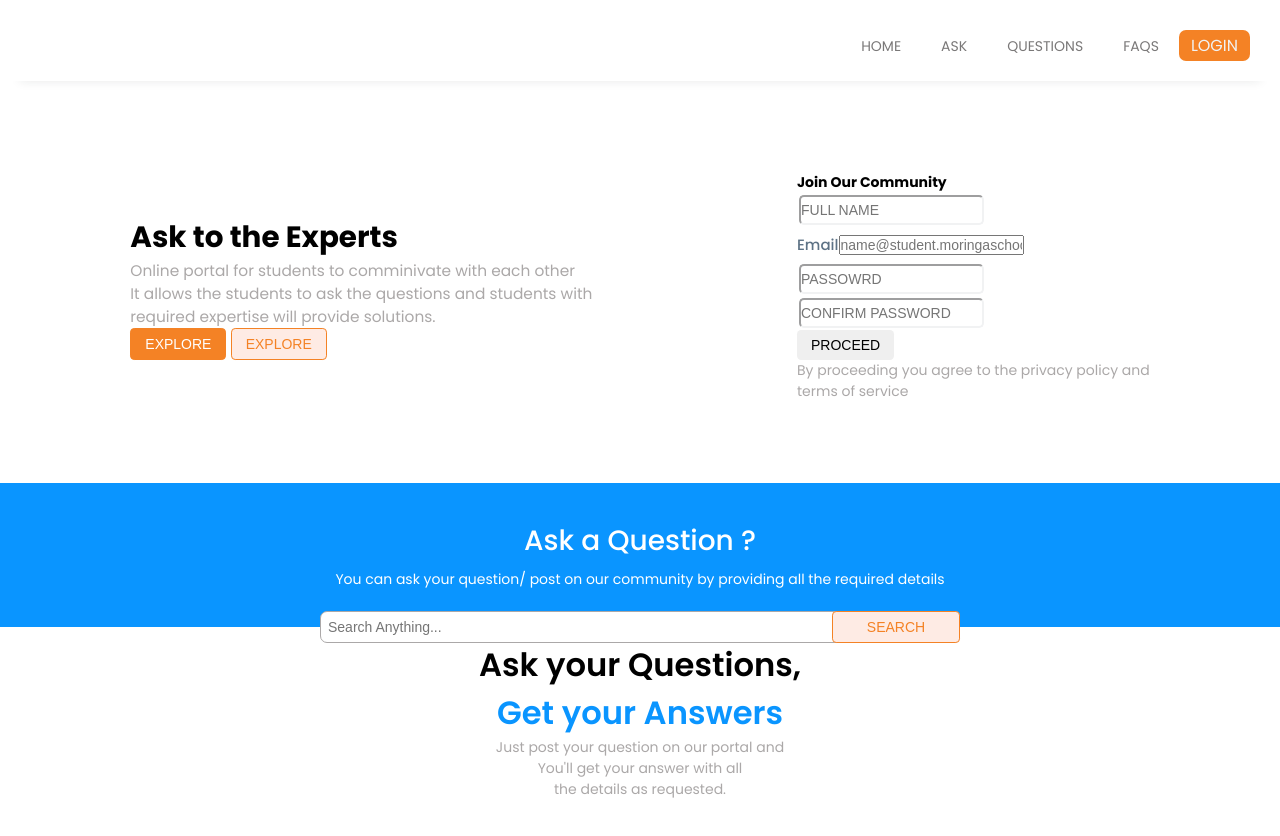
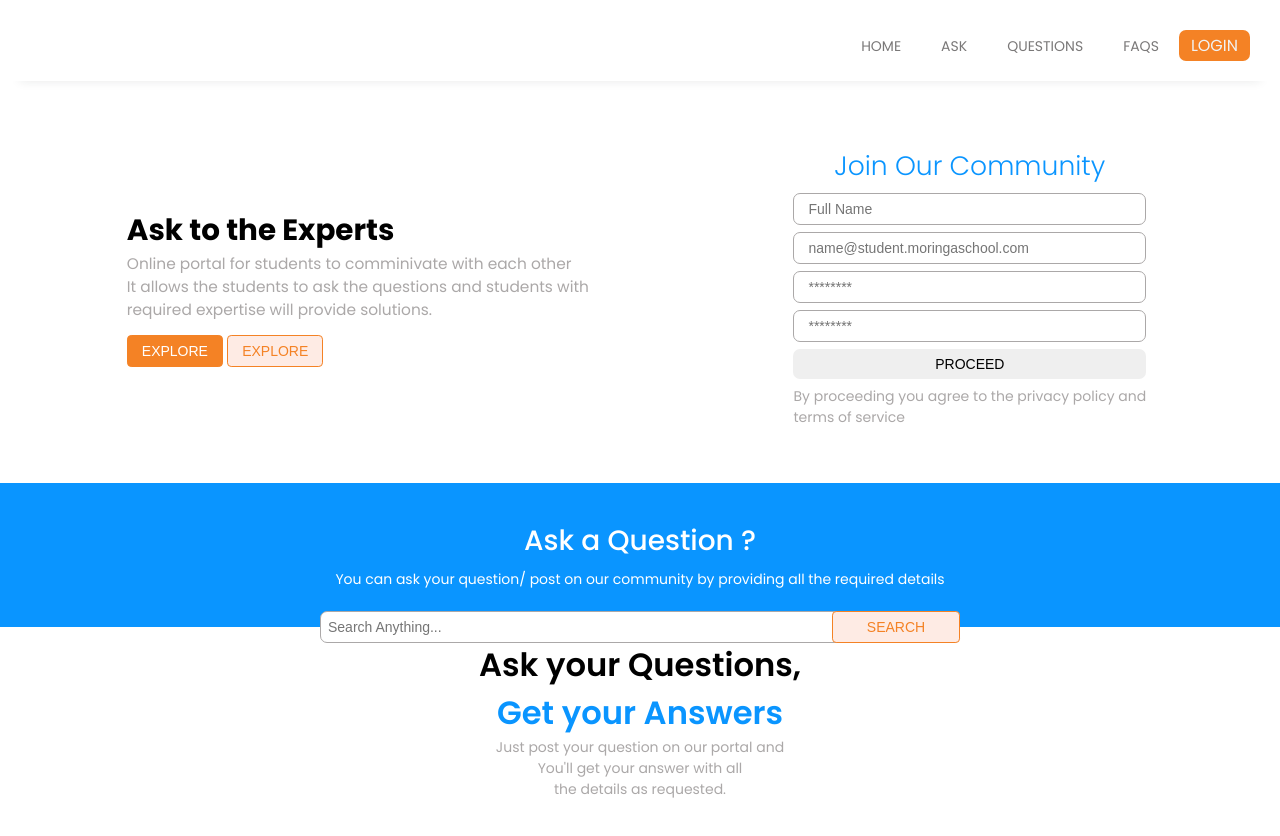
Before and after one commit to Ebenezr/HelpDesk, a React (Vite) app: page / in a window 1280 px wide. Shown: the top 836 px of the page. Built offline with nearby package versions, Linux system fonts and the light colour scheme; what javascript-time-ago would draw is missing.

Commit message:
[FIX] minor fixes

```diff
--- a/src/components/Navbar/Searchbar.jsx
+++ b/src/components/Navbar/Searchbar.jsx
@@ -6,7 +6,7 @@ import { Avatar, AvatarFallback, AvatarImage } from "../radixUI/avatar";
 function Searchbar() {
   return (
     <nav className="searchbar">
-      <NavLink to="landing" className="logo">
+      <NavLink to="/" className="logo">
         HELP<span>DESK</span>
       </NavLink>
 
--- a/src/components/Registry.jsx
+++ b/src/components/Registry.jsx
@@ -36,18 +36,15 @@ function Register() {
     <div className="sign__up">
       <h1>Join Our Community</h1>
       <form className="formBody">
-        <div>
+        <span className="input_group">
           <input
-            style={styles.elements}
             type="text"
             id="fullname"
-            placeholder="FULL NAME"
-          />
-        </div>
+            className="inputs"
+            placeholder="Full Name"
+          ></input>
+        </span>
         <span className="input_group">
-          <Label htmlFor="email" css={{ lineHeight: "35px" }}>
-            Email
-          </Label>
           <input
             type="email"
             id="email"
@@ -55,23 +52,25 @@ function Register() {
             placeholder="name@student.moringaschool.com"
           ></input>
         </span>
-        <div className="password">
+        <span className="input_group">
           <input
-            style={styles.elements}
             type="password"
-            placeholder="PASSOWRD"
-          />
-        </div>
-        <div className="confirm-password">
+            id="password"
+            className="inputs"
+            placeholder="********"
+          ></input>
+        </span>
+        <span className="input_group">
           <input
-            style={styles.elements}
             type="password"
-            placeholder="CONFIRM PASSWORD"
-          />
-        </div>
+            id="confirm_password"
+            className="inputs"
+            placeholder="********"
+          ></input>
+        </span>
       </form>
       <div class="footer">
-        <button className="btn pri-btn" type="submit" class="btn">
+        <button className="btn pry-btn" type="submit" class="btn">
           PROCEED
         </button>
       </div>
--- a/src/features/questions/questionSlice.js
+++ b/src/features/questions/questionSlice.js
@@ -19,7 +19,7 @@ export const postQuestions = createAsyncThunk(
   "questions/addnewQuestion",
   async (formData, thunkAPI) => {
     try {
-      const responce = await axios.get(url, formData);
+      const responce = await axios.post(url, formData);
       return responce.data;
     } catch (error) {
       return thunkAPI.rejectWithValue(error?.message);
@@ -31,7 +31,7 @@ export const patchQuestions = createAsyncThunk(
   "questions/patchQuestion",
   async (id, formData) => {
     try {
-      const responce = await axios.get(`${url}/${id}`, formData);
+      const responce = await axios.patch(`${url}/${id}`, formData);
       return responce.data;
     } catch (error) {
       return thunkAPI.rejectWithValue(error?.message);
--- a/src/pages/Home.jsx
+++ b/src/pages/Home.jsx
@@ -85,6 +85,7 @@ function Home() {
                     onClick={() => {
                       <Solutions question={question} />;
                       navigate("/solutions");
+                      console.log(question);
                     }}
                   >
                     {question?.title}
--- a/src/sass/_landing.scss
+++ b/src/sass/_landing.scss
@@ -13,8 +13,46 @@
     align-items: center;
     justify-content: space-around;
 
+    .sign__up {
+      h1 {
+        font-weight: 300;
+        color: $color-primary;
+        font-size: 1.9rem;
+      }
+      display: flex;
+      flex-direction: column;
+      align-items: center;
+      gap: 0.5rem;
+      min-width: 25%;
+      padding: 0.5rem;
+      .formBody {
+        width: 100%;
+        display: flex;
+        flex-direction: column;
+        justify-content: stretch;
+        gap: 0.5rem;
+        .input_group {
+          .inputs {
+            width: 100%;
+            border: 0.1rem solid $color-info-dark;
+            outline: none;
+            border-radius: 0.5rem;
+            padding: 0.5rem 1rem;
+          }
+        }
+      }
+      .footer {
+        width: 100%;
+        button {
+          width: 100%;
+          border-radius: 0.5rem;
+        }
+      }
+    }
+
     .welcome__wrapper {
       .buttons {
+        padding-top: 1rem;
         display: flex;
         gap: 0.3rem;
       }
@@ -63,6 +101,7 @@
         width: 100%;
         font-weight: "bold";
         color: "#fff";
+        outline: none;
         border-radius: "0.5rem";
       }
       button {
```
